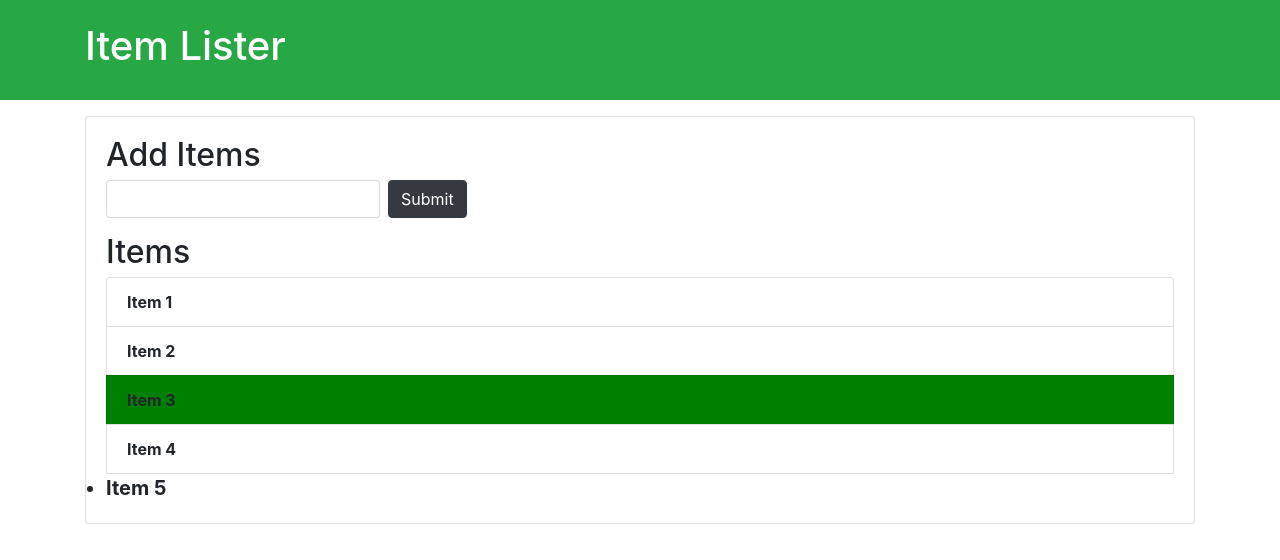
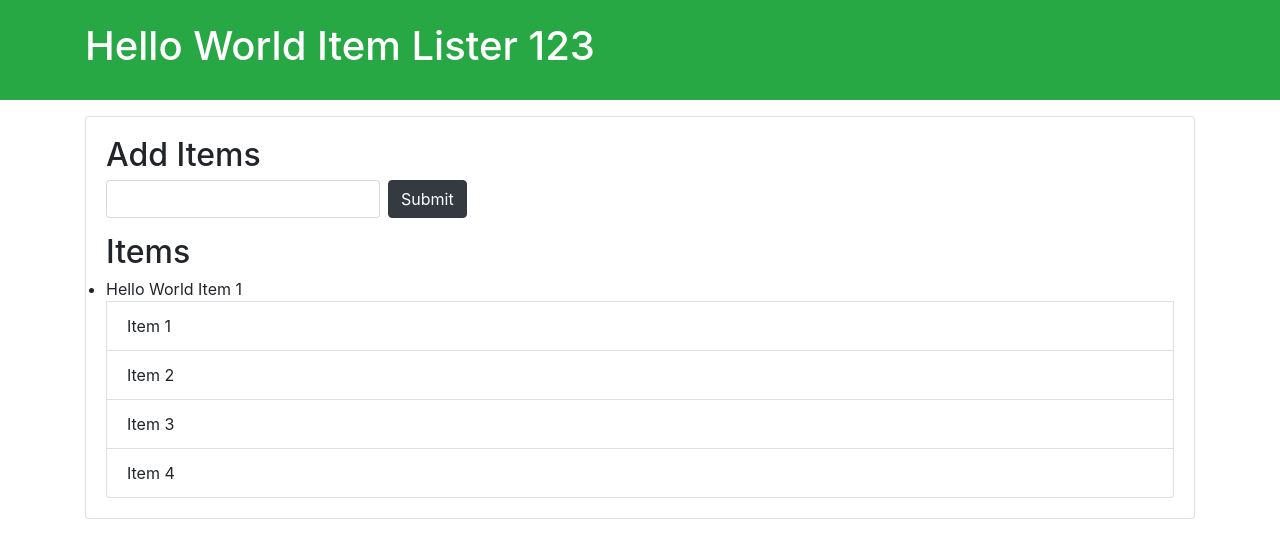
Before and after one commit to Proton05/newrep, a plain HTML site: page index.html in a window 1280 px wide. Drawn offline with nearby package versions, Linux system fonts and the light colour scheme.

Commit message:
6th commit

```diff
--- a/demo.js
+++ b/demo.js
@@ -1,17 +1,14 @@
-// script.js
+
 
 window.onload = function() {
-    // Set green background color for the 3rd element in the list
-    var thirdElement = document.getElementById('items').getElementsByTagName('li')[2];
-    thirdElement.style.backgroundColor = 'green';
+  var headerTitle = document.getElementById('header-title');
+  headerTitle.textContent = 'Hello World ' + headerTitle.textContent;
 
-    // Make all elements in the list have bold font
-    var listItems = document.getElementById('items').getElementsByTagName('li');
-    for (var i = 0; i < listItems.length; i++) {
-      listItems[i].style.fontWeight = 'bold';
-    }
+  // Add "Hello World" before "Item 1"
+  var itemsList = document.getElementById('items');
+  var firstItem = itemsList.firstElementChild;
+  var newListItem = document.createElement('li');
+  newListItem.textContent = 'Hello World ' + firstItem.textContent;
+  itemsList.insertBefore(newListItem, firstItem);
 
-  var elementsByTagName = document.getElementById('items').getElementsByTagName('li');
-  var newLiElementByTagName = elementsByTagName[elementsByTagName.length - 1]; // Get the last li element
-  newLiElementByTagName.style.fontSize = '20px'; // Change the font size to 20 pixels
-  };
+}
--- a/index.html
+++ b/index.html
@@ -28,7 +28,7 @@
         <li class="list-group-item">Item 2</li>
         <li class="list-group-item">Item 3</li>
         <li class="list-group-item">Item 4</li>
-        <li>Item 5</li>
+
       </ul>
     </div>
   </div>
```
